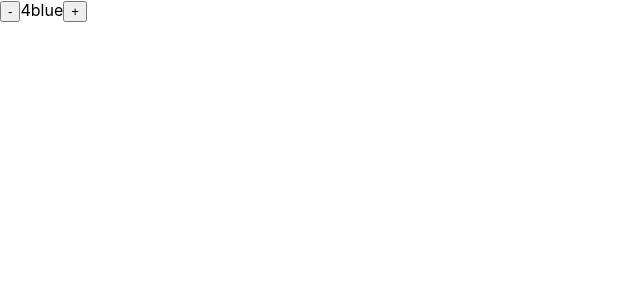
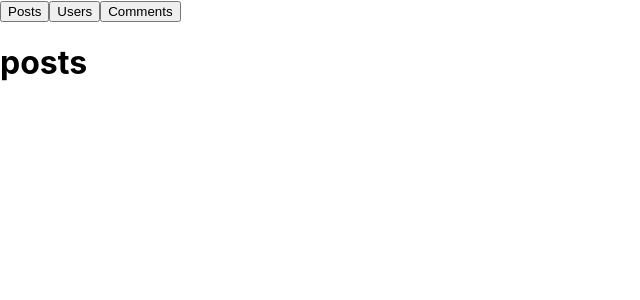
Before and after one commit to 1BarCode/react-hooks-practice, a React (Create React App) app in the folder react-hooks-practice/: page / in a window 1280 px wide. Shown: the top 300 px of the page, without its empty margins (0-640 px from the left). Built offline with nearby package versions, Linux system fonts and the light colour scheme.

Commit message:
learning useEffect
created App2.js and rendering that file for useEffect

```diff
--- /dev/null
+++ b/react-hooks-practice/src/App2.js
@@ -0,0 +1,23 @@
+import React, { useState } from 'react'
+
+function App2() {
+    const [resourceType, setResourceType] = useState('posts')
+
+
+    return (
+        <div>
+            <div>
+                <button onClick={() => setResourceType('posts')}>Posts</button>
+                <button onClick={() => setResourceType('users')}>Users</button>
+                <button onClick={() => setResourceType('comments')}>Comments</button>
+            </div>
+            <h1>{resourceType}</h1>
+        </div>
+    )
+}
+
+
+
+
+
+export default App2;
--- a/react-hooks-practice/src/index.js
+++ b/react-hooks-practice/src/index.js
@@ -1,12 +1,12 @@
 import React from 'react';
 import ReactDOM from 'react-dom';
 import './index.css';
-import App from './App';
+import App2 from './App2';
 import reportWebVitals from './reportWebVitals';
 
 ReactDOM.render(
   <React.StrictMode>
-    <App />
+    <App2 />
   </React.StrictMode>,
   document.getElementById('root')
 );
```
Also changed, not shown: 1 other file (tests, documents, lock files or other folders).
